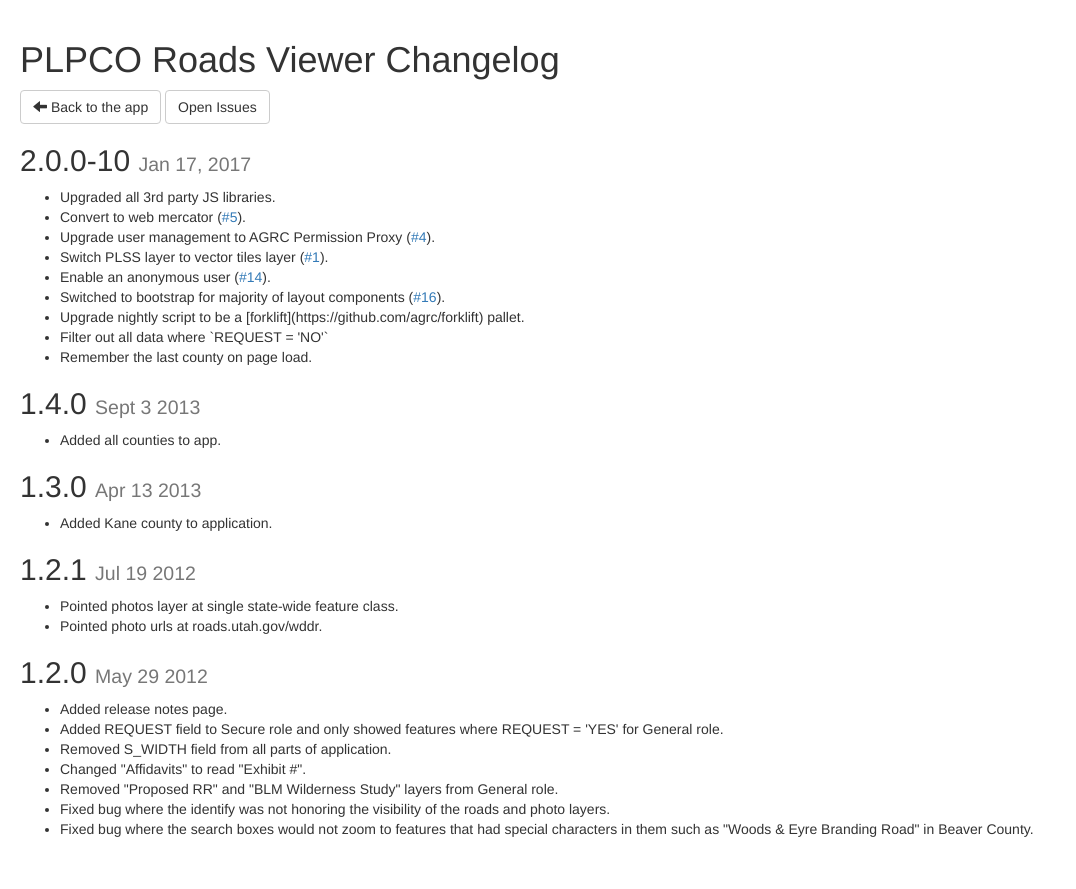
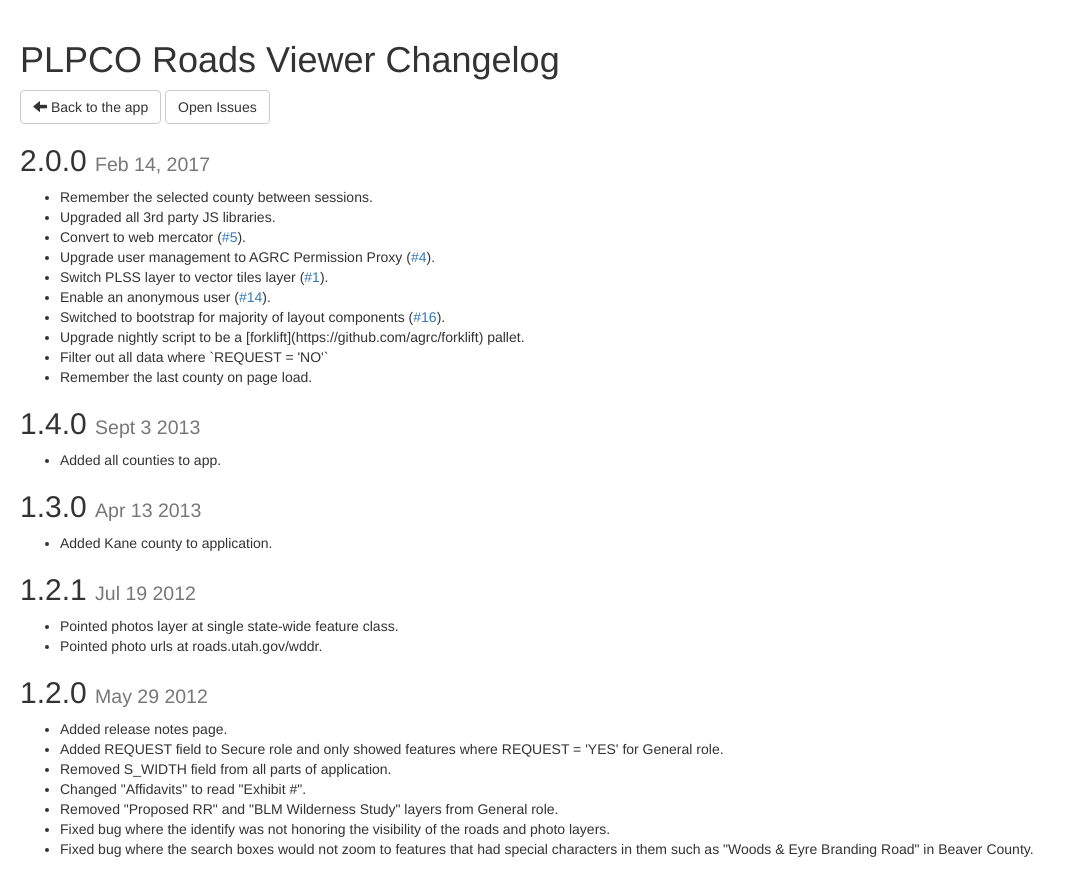
Before and after one commit to agrc/roads.utah.gov, a website: page src/ChangeLog.html in a window 1280 px wide. Shown: the whole page, without its empty margins (0-1076 px from the left). Drawn offline with nearby package versions, Linux system fonts and the light colour scheme.

Commit message:
update for prod release

```diff
--- a/src/ChangeLog.html
+++ b/src/ChangeLog.html
@@ -16,8 +16,9 @@
     <a href="./" class="btn btn-default"><span class="glyphicon glyphicon-arrow-left"></span> Back to the app</a>
     <a href="https://github.com/agrc/roads.utah.gov/issues?state=open" class="btn btn-default">Open Issues</a>
 
-    <h2>2.0.0-10 <small>Jan 17, 2017</small></h2>
+    <h2>2.0.0 <small>Feb 14, 2017</small></h2>
     <ul>
+        <li>Remember the selected county between sessions.</li>
         <li>Upgraded all 3rd party JS libraries.</li>
         <li>Convert to web mercator (<a href='https://github.com/agrc/roads.utah.gov/issues/5'>#5</a>).</li>
         <li>Upgrade user management to AGRC Permission Proxy (<a href='https://github.com/agrc/roads.utah.gov/issues/4'>#4</a>).</li>
```
